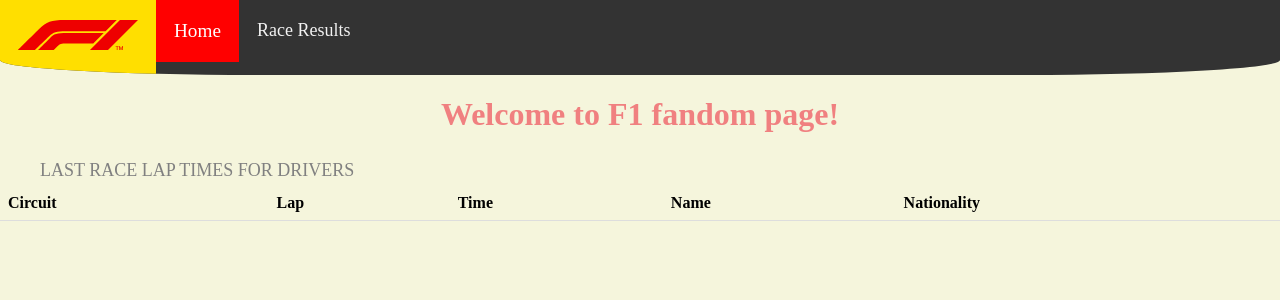
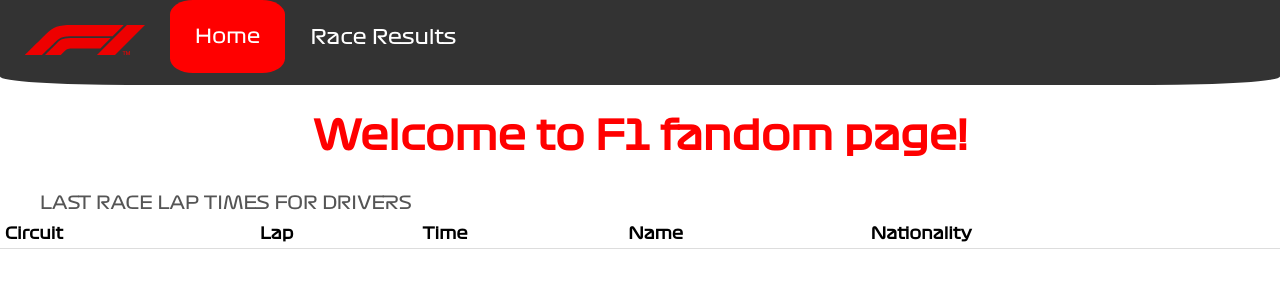
Before and after one commit to itudb2319/itudb2319, a Flask app: page / in a window 1280 px wide. Shown: the top 300 px of the page. Run offline with Flask 3, Linux system fonts and the light colour scheme; data that the repository does not hold is empty; some libraries are stand-ins or nearby versions.

Commit message:
some css attributes are updated

```diff
--- a/app/static/css/style.css
+++ b/app/static/css/style.css
@@ -1,15 +1,28 @@
+@font-face {
+    font-family: 'f1_font';
+    src: url('../fonts/font_f1_regular.otf') format('opentype');
+}
+
 * {
-    font-family: ui-sans-serif;
+    font-family: 'f1_font', sans-serif !important;
 }
 
 body {
-    background-color: beige;
+    background-color: white;
+}
+
+article {
+    margin-top: 20px;
+    margin-left:20px;
+    margin-right:20px;
+    margin-bottom:150px;
 }
 
 h1 {
-    color: lightcoral;
+    color: red;
     text-align: center;
     font-family: ui-sans-serif;
+    font-size: 2.5em;
 }
 
 table {
@@ -18,14 +31,14 @@
 }
 
 th, td {
-    padding: 8px;
+    padding: 5px;
     text-align: left;
     border-bottom: 1px solid #ddd;
 }
 
 
 tr:hover {
-    background-color: lightcoral;
+    background-color: #ffdf00;
 }
 
 .center {
@@ -44,8 +57,9 @@
 }
 
 .topnav {
+    top: 0;
     background-color: #333;
-    border-radius: 0 0 20% 20%;
+    border-radius: 0 0 10% 10%;
     overflow: hidden;
     border: 0;
     margin: 0;
@@ -55,10 +69,10 @@
 
 .topnav a {
     float: left;
-    font-size: 18px;
-    color: #f2f2f2;
+    font-size: 20px;
+    color: white;
     text-align: center;
-    padding: 20px 18px;
+    padding: 25px 25px;
     text-decoration: initial;
     border-bottom: none;
 }
@@ -66,42 +80,61 @@
 .topnav a:hover {
     background-color: #ffdf00;
     color: black;
+    border-radius: 20%;
+    border: 3px solid black;
 }
 
 .topnav a.active {
     background-color: red;
     color: white;
     font-size: 120%;
+    border-radius: 20%;
 }
 
 .table-caption {
     font-size: 18px;
     text-align: left;
     padding: 5px 40px;
-    color: grey;
+    color: #555;
     text-transform: uppercase
 }
 
 form {
     width: 30%;
-    background-color: azure;
+    background-color: #333;
     border-radius: 15px;
     padding: 10px;
     box-sizing: border-box;
-    border: 3px solid #ccc;
+    border: 3px solid black;
     outline: none;
+    color:white;
+    font-weight: 500;
 }
 
-input[type=text] {
+input[type=text], input[type=password] {
     width: 50%;
     padding: 12px 20px;
     margin: 8px 0;
     border-radius: 15px;
     box-sizing: border-box;
-    border: 3px solid #ccc;
+    border: 3px solid black;
     -webkit-transition: 0.5s;
     transition: 0.5s;
     outline: none;
+}
+
+#user_panel {
+    float: right;
+}
+
+#footer {
+    text-align: center;
+    background-color: #333;
+    color: white;
+    padding: 17px;
+    position: fixed;
+    bottom: 0;
+    width: 100%;
 }
 
 #contact {
```
